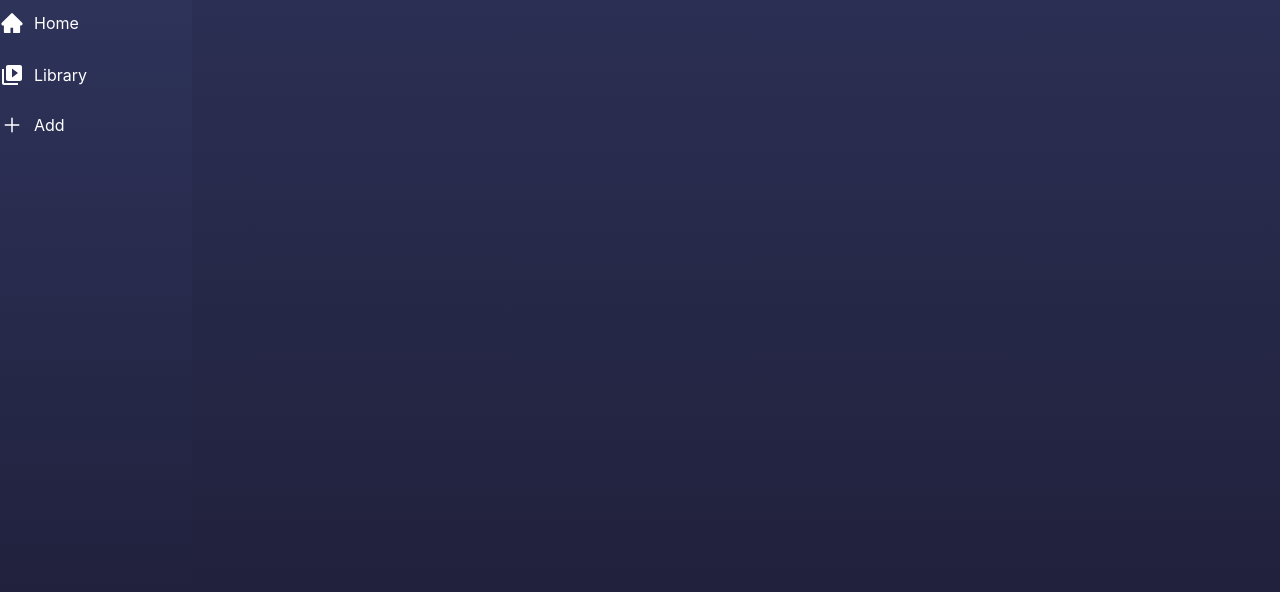
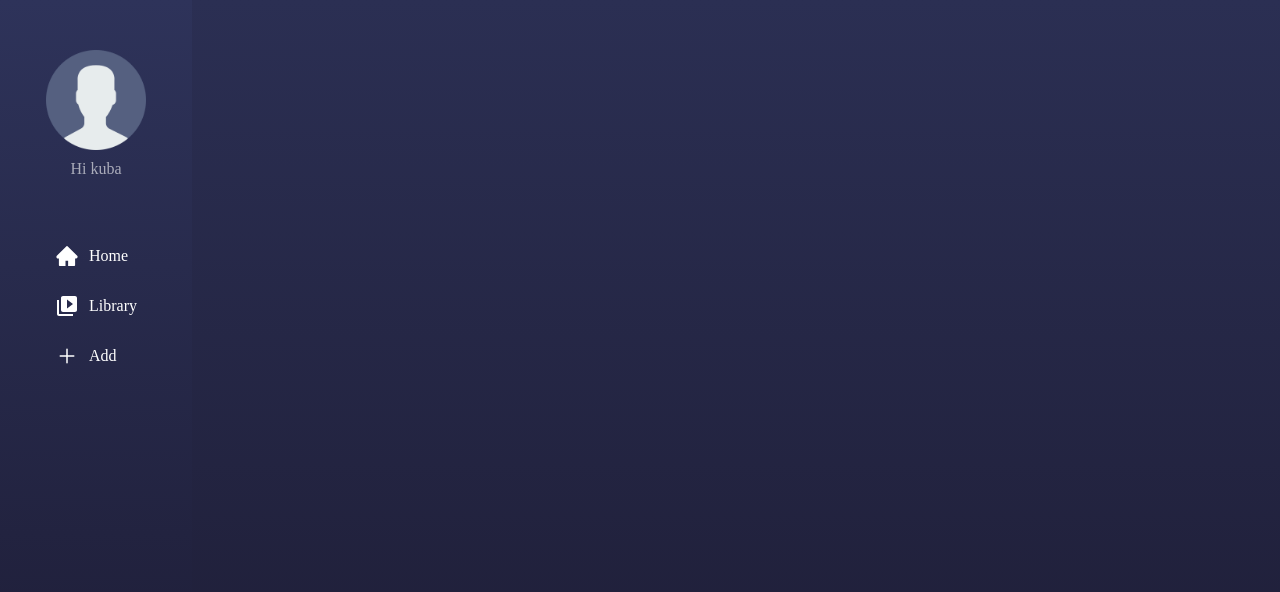
Before and after one commit to JackTheFullDev/tutorialApp, a React (Vite) app: page / in a window 1280 px wide. Shown: the top 592 px of the page. Built offline with nearby package versions, Linux system fonts and the light colour scheme.

Commit message:
user-avatar-content

```diff
--- a/src/components/feature/Navigation.css
+++ b/src/components/feature/Navigation.css
@@ -3,6 +3,13 @@
     background: linear-gradient(#2E335A, #1C1B33);
     position: fixed;
     inset: 0 85% 0 0;
+    color: rgba(255, 255, 255, 0.6);
+    display: flex;
+    flex-direction: column;
+    gap: 50px;
+    align-items: center;
+}
+.naviagtion li{
     list-style-type:none;
 }
 
@@ -26,3 +33,12 @@
     text-decoration: none;
     color: white;
 }
+#user-profile-img
+{
+    max-width: 100px;
+    margin-top: 50px;
+}
+.user-navigation
+{
+    text-align: center;
+}
--- a/src/components/feature/Navigation.jsx
+++ b/src/components/feature/Navigation.jsx
@@ -4,13 +4,22 @@ import { FaBeer } from "react-icons/fa";
 import { AiFillHome } from "react-icons/ai";
 import { MdVideoLibrary } from "react-icons/md";
 import { IoAdd } from "react-icons/io5";
+import reactLogo from './../../assets/user.png';
+
 
 import "./Navigation.css";
 function Naviagation ()
 {
   const iconStyle={ color: "white", fontSize: "1.5em"}
+
     return(
-        <ul className="naviagtion">
+      <section className="naviagtion">
+
+        <div className="user-navigation">
+        <img id="user-profile-img" src={reactLogo}/>
+        <p>Hi kuba</p>
+        </div>
+        <ul>
           <li >
             <div className="naviagation-content">
             <AiFillHome style={iconStyle}/>
@@ -36,7 +45,7 @@ function Naviagation ()
             </div>
           </li>
         </ul>
-
+        </section>
     )
 }
 
--- a/src/index.css
+++ b/src/index.css
@@ -1,5 +1,5 @@
 :root {
-  font-family: Inter, system-ui, Avenir, Helvetica, Arial, sans-serif;
+
   line-height: 1.5;
   font-weight: 400;
 
```
Also changed, not shown: src/assets/user.png (added).
